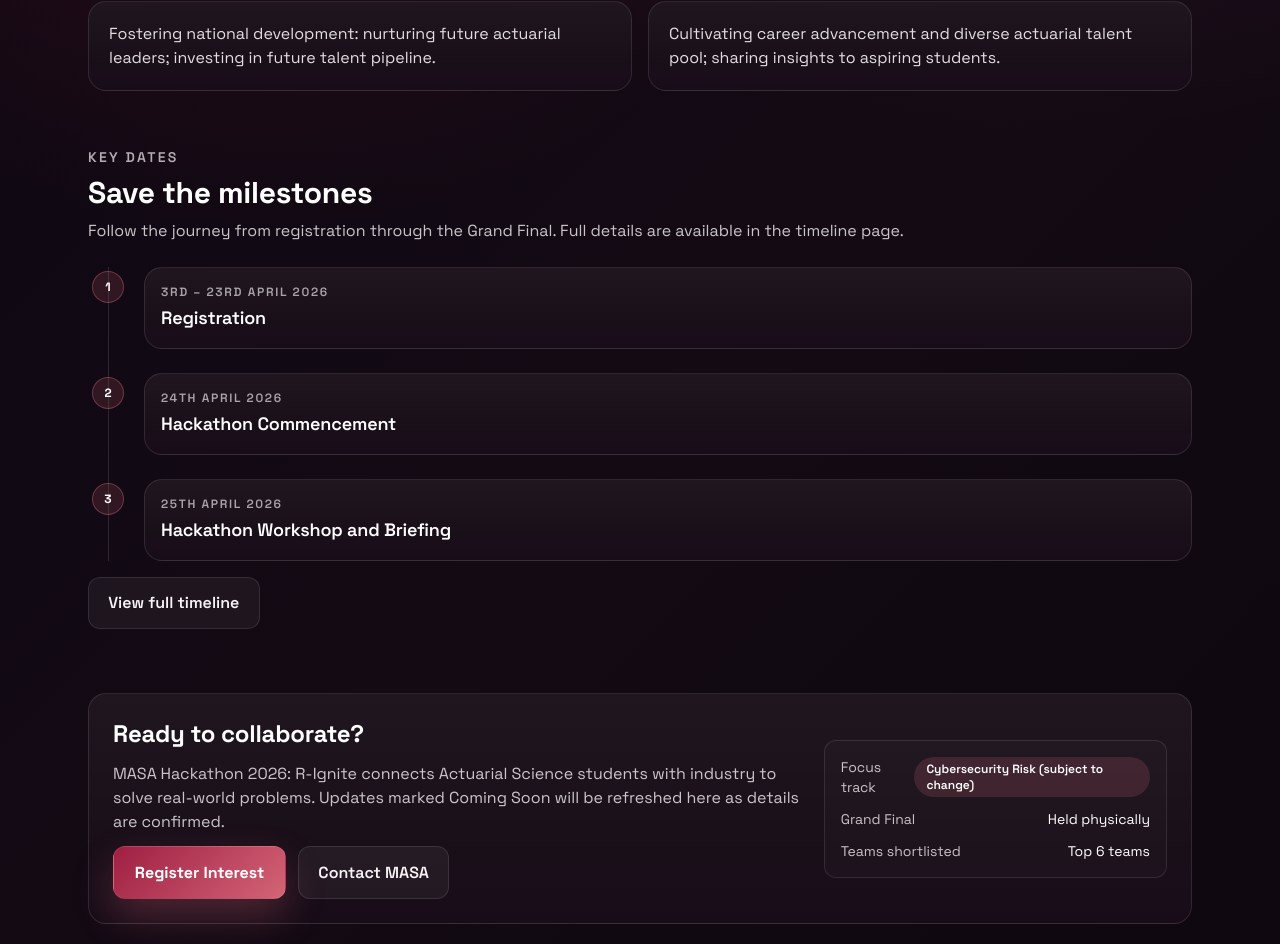
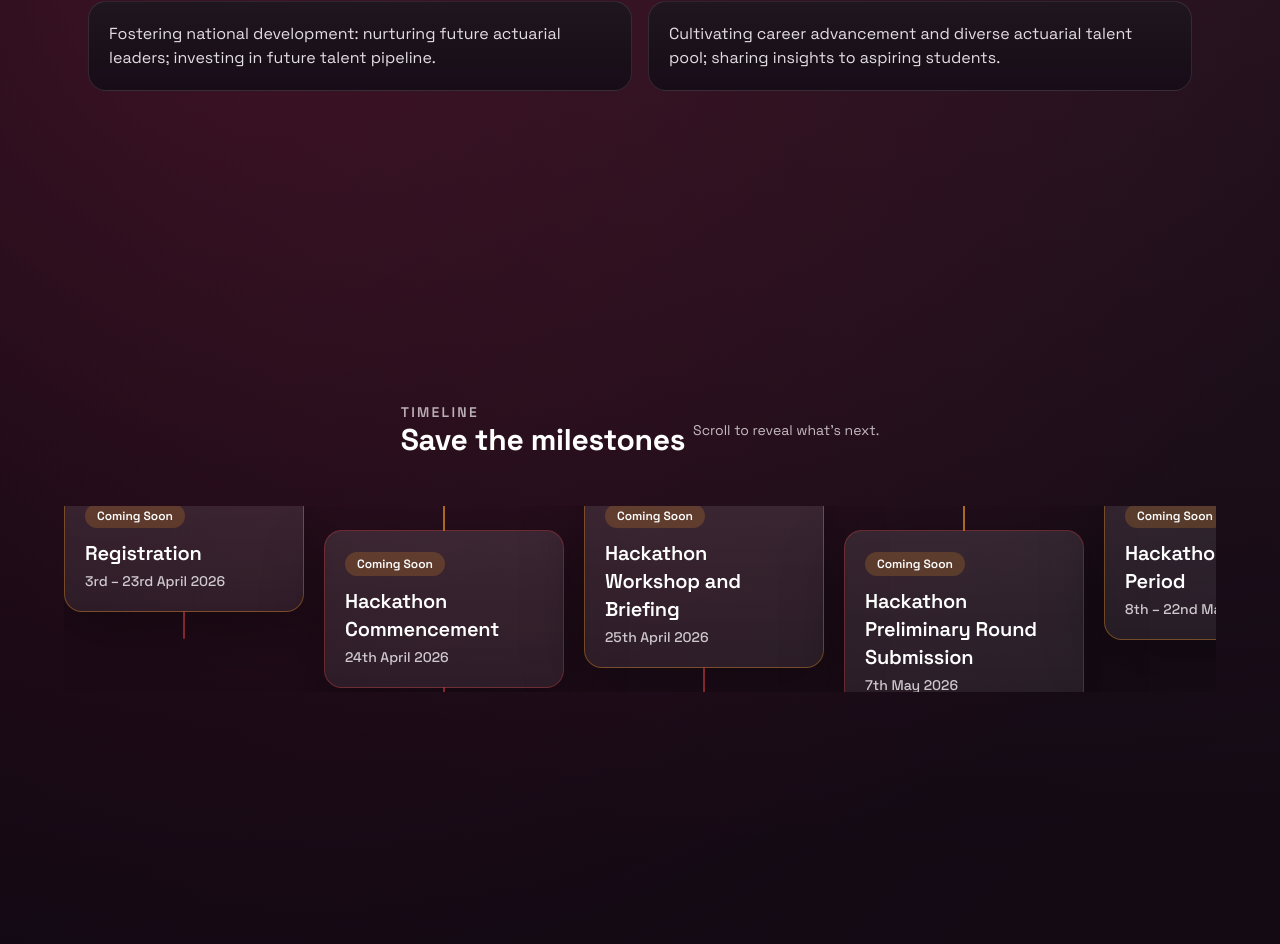
Before and after one commit to jwchow1412-netizen/R-Ignite, a Next.js app: page / in a window 1280 px wide. Shown: the part 917-1861 px from the top of the page. Built offline with nearby package versions, Linux system fonts and the light colour scheme.

Commit message:
timeline scroll

```diff
--- a/app/page.tsx
+++ b/app/page.tsx
@@ -1,10 +1,8 @@
 import Image from "next/image";
 import Link from "next/link";
-import Timeline from "@/components/Timeline";
 import HeroIntroToggle from "@/components/HeroIntroToggle";
-import { timelineItems, whyJoin } from "@/lib/data";
-
-const shortTimeline = timelineItems.slice(0, 3);
+import ScrollTimeline from "@/components/ScrollTimeline";
+import { whyJoin } from "@/lib/data";
 
 export default function Home() {
   const introFull =
@@ -13,7 +11,7 @@
     "MASA is back with its annual flagship competition in 2026 themed “MASA Hackathon 2026: R-Ignite”. This two-month event offers Actuarial Science students an opportunity to apply theoretical knowledge to real-world problems and gain hands-on experience.";
 
   return (
-    <div className="relative overflow-hidden">
+    <div className="relative">
       <section className="mx-auto flex max-w-6xl flex-col gap-10 px-4 pt-16 pb-14 md:flex-row md:items-center md:gap-12 md:px-6 md:pt-20 md:pb-20">
         <div className="flex-1 space-y-6">
           <div className="flex flex-wrap items-center gap-3">
@@ -79,26 +77,7 @@
         </div>
       </section>
 
-      <section className="mx-auto max-w-6xl px-4 pb-16 md:px-6">
-        <div className="flex flex-col gap-2">
-          <p className="text-sm font-semibold uppercase tracking-[0.16em] text-[rgba(248,244,246,0.7)]">
-            Key Dates
-          </p>
-          <h2 className="text-3xl font-bold text-white">Save the milestones</h2>
-          <p className="text-[rgba(248,244,246,0.8)]">
-            Follow the journey from registration through the Grand Final. Full details are available in the
-            timeline page.
-          </p>
-        </div>
-        <div className="mt-6">
-          <Timeline items={shortTimeline} />
-          <div className="mt-4">
-            <Link href="/timeline" className="btn-secondary">
-              View full timeline
-            </Link>
-          </div>
-        </div>
-      </section>
+      <ScrollTimeline />
 
       <section className="mx-auto max-w-6xl px-4 pb-20 md:px-6">
         <div className="glass-panel grid gap-6 p-6 md:grid-cols-[2fr,1fr] md:items-center">
--- /dev/null
+++ b/components/ScrollTimeline.tsx
@@ -0,0 +1,111 @@
+// Sticky timeline: vertical scroll drives horizontal translation (no progress bar).
+"use client";
+
+import { useEffect, useMemo, useRef, useState } from "react";
+import { timelineItems } from "@/lib/data";
+
+export default function ScrollTimeline() {
+  const sectionRef = useRef<HTMLDivElement | null>(null);
+  const trackRef = useRef<HTMLDivElement | null>(null);
+  const [maxShift, setMaxShift] = useState(0);
+  const [scrollSpan, setScrollSpan] = useState(0);
+  const [progress, setProgress] = useState(0);
+
+  // Measure horizontal travel distance and set scroll span
+  useEffect(() => {
+    const measure = () => {
+      const track = trackRef.current;
+      const section = sectionRef.current;
+      if (!track || !section) return;
+      const shift = Math.max(track.scrollWidth - section.clientWidth, 0);
+      setMaxShift(shift);
+
+      const viewportH = window.innerHeight || document.documentElement.clientHeight;
+      // Enough vertical distance to finish the horizontal travel while sticky
+      setScrollSpan(Math.max(shift, viewportH * 1.5));
+    };
+
+    measure();
+    window.addEventListener("resize", measure);
+    return () => window.removeEventListener("resize", measure);
+  }, []);
+
+  // Map vertical scroll over the sticky span to 0–1 progress
+  useEffect(() => {
+    const handleScroll = () => {
+      const sectionEl = sectionRef.current;
+      if (!sectionEl) return;
+      const start = sectionEl.offsetTop;
+      const span = Math.max(scrollSpan || window.innerHeight, 1);
+      const y = window.scrollY || window.pageYOffset;
+      const raw = (y - start) / span;
+      const clamped = Math.min(Math.max(raw, 0), 1);
+      setProgress(clamped);
+    };
+
+    handleScroll();
+    window.addEventListener("scroll", handleScroll, { passive: true });
+    window.addEventListener("resize", handleScroll);
+    return () => {
+      window.removeEventListener("scroll", handleScroll);
+      window.removeEventListener("resize", handleScroll);
+    };
+  }, [scrollSpan]);
+
+  const items = useMemo(() => timelineItems, []);
+  const translateX = -(progress * maxShift);
+
+  return (
+    // Outer wrapper: tall to allow entry/exit; no overflow to preserve sticky
+    <section
+      ref={sectionRef}
+      className="relative"
+      style={{ minHeight: `calc(160vh + ${scrollSpan}px)` }}
+      aria-label="Timeline"
+    >
+      {/* Sticky viewport; overflow-hidden to prevent horizontal page scroll */}
+      <div className="sticky top-0 flex h-screen flex-col justify-center bg-transparent px-4 py-20 md:px-6 md:py-24 overflow-hidden">
+        <div className="mx-auto flex max-w-6xl flex-col gap-2 md:flex-row md:items-center md:justify-between">
+          <div>
+            <p className="text-sm font-semibold uppercase tracking-[0.16em] text-[rgba(248,244,246,0.7)]">
+              Timeline
+            </p>
+            <h2 className="text-3xl font-bold text-white">Save the milestones</h2>
+          </div>
+          <p className="text-sm text-[rgba(248,244,246,0.75)]">Scroll to reveal what&apos;s next.</p>
+        </div>
+
+        <div className="relative mx-auto mt-12 max-w-6xl overflow-hidden">
+          <div
+            ref={trackRef}
+            className="relative z-10 flex gap-6 transition-transform duration-75 ease-linear md:gap-5"
+            style={{ transform: `translate3d(${translateX}px,0,0)`, willChange: "transform" }}
+          >
+            {items.map((item, index) => {
+              const isEven = index % 2 === 0;
+              return (
+                <div key={item.title} className="relative min-w-[240px] flex-1">
+                  <div
+                    className={`glass-panel relative border bg-[rgba(255,255,255,0.05)] p-5 shadow-[0_20px_60px_rgba(0,0,0,0.35)] ${
+                      isEven
+                        ? "md:-translate-y-6 border-[rgba(248,153,36,0.35)]"
+                        : "md:translate-y-6 border-[rgba(217,63,67,0.35)]"
+                    }`}
+                  >
+                    <div className="absolute left-1/2 top-[-28px] hidden h-7 w-[2px] -translate-x-1/2 rounded-full bg-[rgba(248,153,36,0.65)] md:block" />
+                    <div className="absolute left-1/2 bottom-[-28px] hidden h-7 w-[2px] -translate-x-1/2 rounded-full bg-[rgba(217,63,67,0.55)] md:block" />
+                    <span className="rounded-full bg-[rgba(248,153,36,0.2)] px-3 py-1 text-xs font-semibold text-white">
+                      Coming Soon
+                    </span>
+                    <h3 className="mt-3 text-xl font-semibold text-white">{item.title}</h3>
+                    <p className="mt-1 text-sm font-medium text-[rgba(248,244,246,0.8)]">{item.date}</p>
+                  </div>
+                </div>
+              );
+            })}
+          </div>
+        </div>
+      </div>
+    </section>
+  );
+}
```
